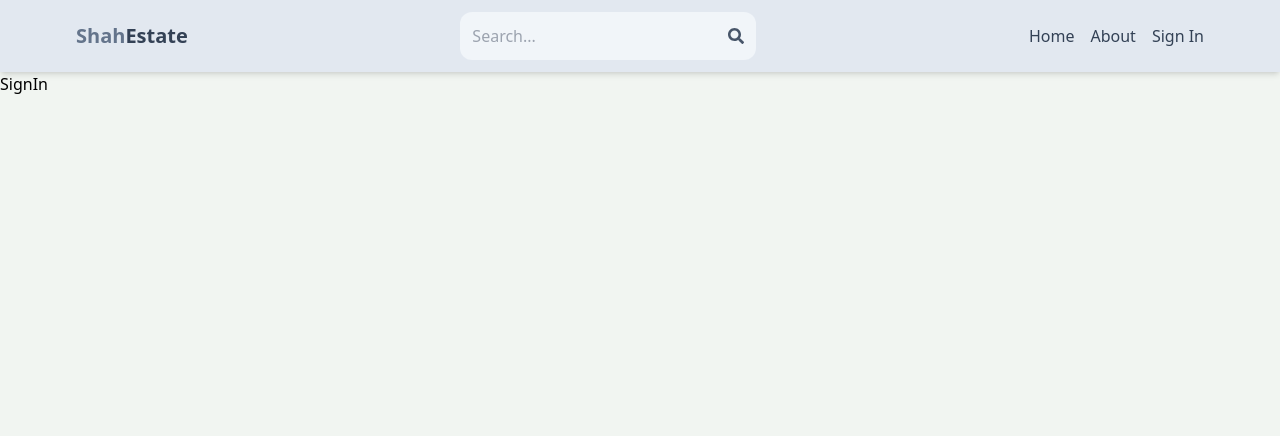
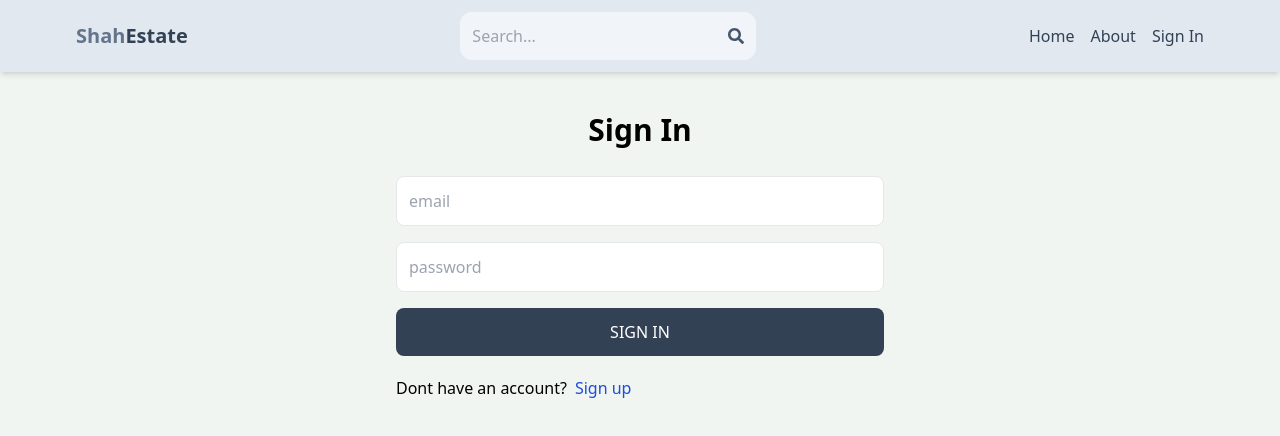
Before and after one commit to Jamal811/RealEsate-MERN-Stack, a React (Vite) app in the folder client/: page /sign-in in a window 1280 px wide. Shown: the top 436 px of the page. Built offline with nearby package versions, Linux system fonts and the light colour scheme.

Commit message:
Complete SIgnIn Page Functionality

```diff
--- a/client/src/pages/SignIn.jsx
+++ b/client/src/pages/SignIn.jsx
@@ -1,7 +1,80 @@
-import React from "react";
+import { useState } from "react";
+import { Link, useNavigate } from "react-router-dom";
 
 const SignIn = () => {
-  return <div>SignIn</div>;
+  const [formData, setFormData] = useState({});
+  const [error, setError] = useState(null);
+  const [loading, setLoading] = useState(false);
+  const navigate = useNavigate();
+  const changeHandler = (e) => {
+    setFormData({
+      ...formData,
+      [e.target.id]: e.target.value,
+    });
+  };
+  console.log(formData);
+  const handleSubmit = async (e) => {
+    e.preventDefault();
+    try {
+      setLoading(true);
+
+      const res = await fetch("/api/auth/signin", {
+        method: "POST",
+        headers: {
+          "Content-Type": "application/json",
+        },
+        body: JSON.stringify(formData),
+      });
+      const data = await res.json();
+
+      if (data.success === false) {
+        setLoading(false);
+        setError(data.message);
+        return;
+      }
+      setLoading(false);
+      setError(null);
+      navigate("/");
+      console.log(data);
+    } catch (error) {
+      setLoading(false);
+      setError(error.message);
+    }
+  };
+  return (
+    <div className="p-3 max-w-lg mx-auto">
+      <h1 className="text-3xl text-center font-semibold my-7">Sign In</h1>
+      <form onSubmit={handleSubmit} className="flex flex-col gap-4">
+        <input
+          type="email"
+          placeholder="email"
+          onChange={changeHandler}
+          className="border p-3 rounded-lg"
+          id="email"
+        />
+        <input
+          type="password"
+          placeholder="password"
+          onChange={changeHandler}
+          className="border p-3 rounded-lg"
+          id="password"
+        />
+        <button
+          disabled={loading}
+          className="bg-slate-700 text-white p-3 rounded-lg uppercase hover:opacity-95 disabled:opacity-80"
+        >
+          {loading ? "Loading..." : "Sign In"}
+        </button>
+      </form>
+      <div className="flex gap-2 mt-5">
+        <p>Dont have an account?</p>
+        <Link to={"/sign-up"}>
+          <span className="text-blue-700">Sign up</span>
+        </Link>
+      </div>
+      {error && <p className="text-red-500 mt-5">{error}</p>}
+    </div>
+  );
 };
 
 export default SignIn;
--- a/client/src/pages/SignUpt.jsx
+++ b/client/src/pages/SignUpt.jsx
@@ -75,7 +75,7 @@
       </form>
       <div className="flex gap-2 mt-5">
         <p>Have an account?</p>
-        <Link to={"/sign-up"}>
+        <Link to={"/sign-in"}>
           <span className="text-blue-700">Sign in</span>
         </Link>
       </div>
```
